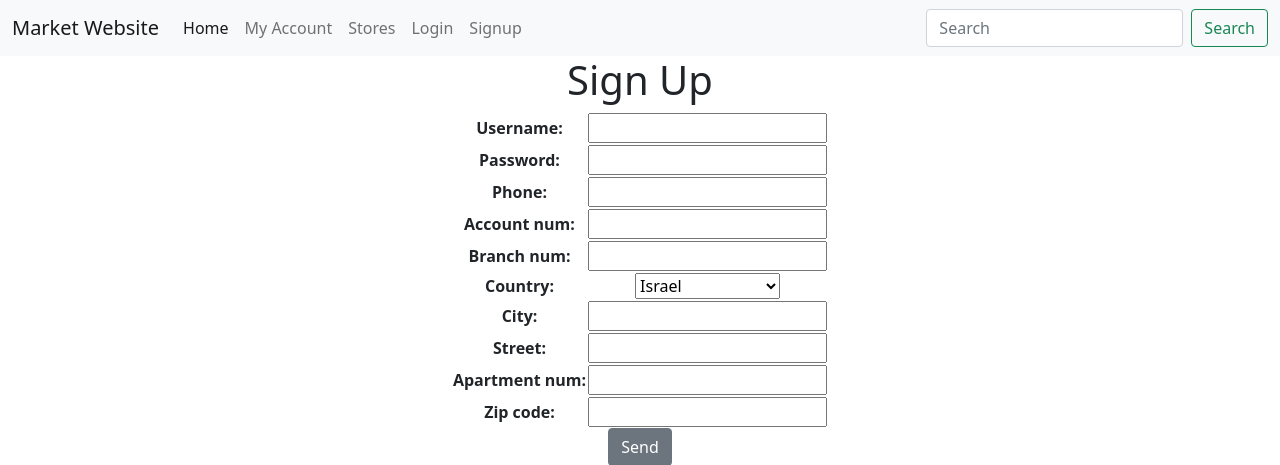
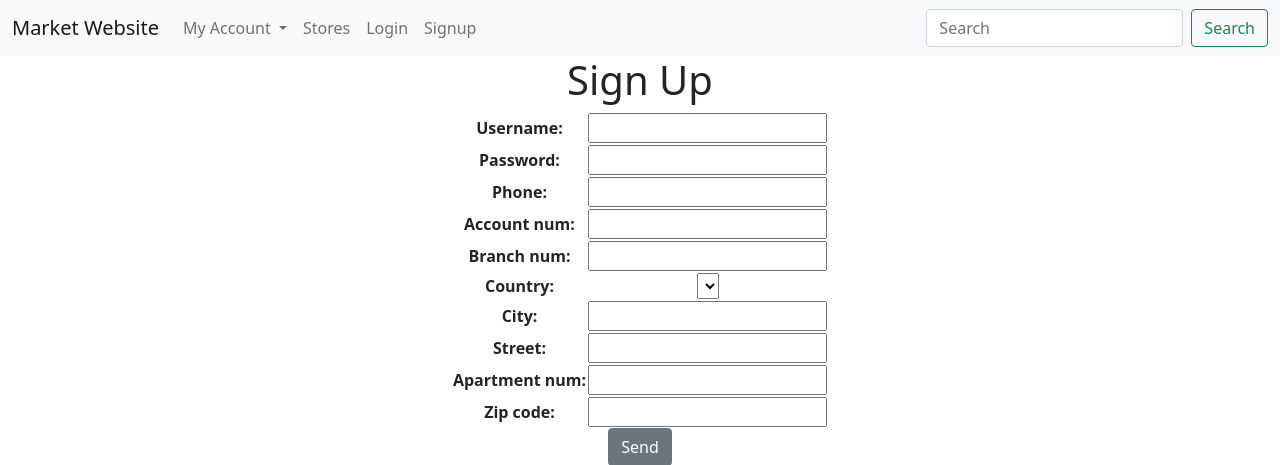
Before and after one commit to benfarin/-Market-System-ETrade, a Django app: page /signup/ in a window 1280 px wide. Shown: the top 465 px of the page. Run offline with Django 4.2, Linux system fonts and the light colour scheme; lists and menus that the app fills with data are empty.

Commit message:
made better navbar

```diff
--- a/WebAPI/mysite/mysite/forms.py
+++ b/WebAPI/mysite/mysite/forms.py
@@ -1,6 +1,8 @@
 from random import choice, choices
 from django import forms
 # from django_countries.fields import CountryField
+from django_countries.data import COUNTRIES
+
 
 countries = (
         ('israel', 'Israel'),
@@ -20,7 +22,7 @@
     phone = forms.CharField()
     account_num = forms.IntegerField()
     branch_num = forms.IntegerField()
-    country = forms.ChoiceField(choices= countries)
+    country = forms.ChoiceField(choices= COUNTRIES.items())
     city = forms.CharField()
     street = forms.CharField()
     apartment_num = forms.IntegerField()
--- a/WebAPI/mysite/templates/navbar.html
+++ b/WebAPI/mysite/templates/navbar.html
@@ -6,11 +6,15 @@
       </button>
       <div class="collapse navbar-collapse" id="navbarSupportedContent">
         <ul class="navbar-nav me-auto mb-2 mb-lg-0">
-          <li class="nav-item">
-            <a class="nav-link active" aria-current="page" href="/">Home</a>
-          </li>
-            <li class="nav-item">
-            <a class="nav-link" href="/blog">My Account</a>
+          <li class="nav-item dropdown">
+            <a class="nav-link dropdown-toggle" href="#" id="navbarDarkDropdownMenuLink" role="button" data-bs-toggle="dropdown" aria-expanded="false">
+              My Account
+            </a>
+            <ul class="dropdown-menu dropdown-menu-dark" aria-labelledby="navbarDarkDropdownMenuLink">
+              <li><a class="dropdown-item" href="#">My Cart</a></li>
+              <li><a class="dropdown-item" href="#">My Stores</a></li>
+              <li><a class="dropdown-item" href="#">My Purchases</a></li>
+            </ul>
           </li>
           <li class="nav-item">
             <a class="nav-link" href="/blog">Stores</a>
```
